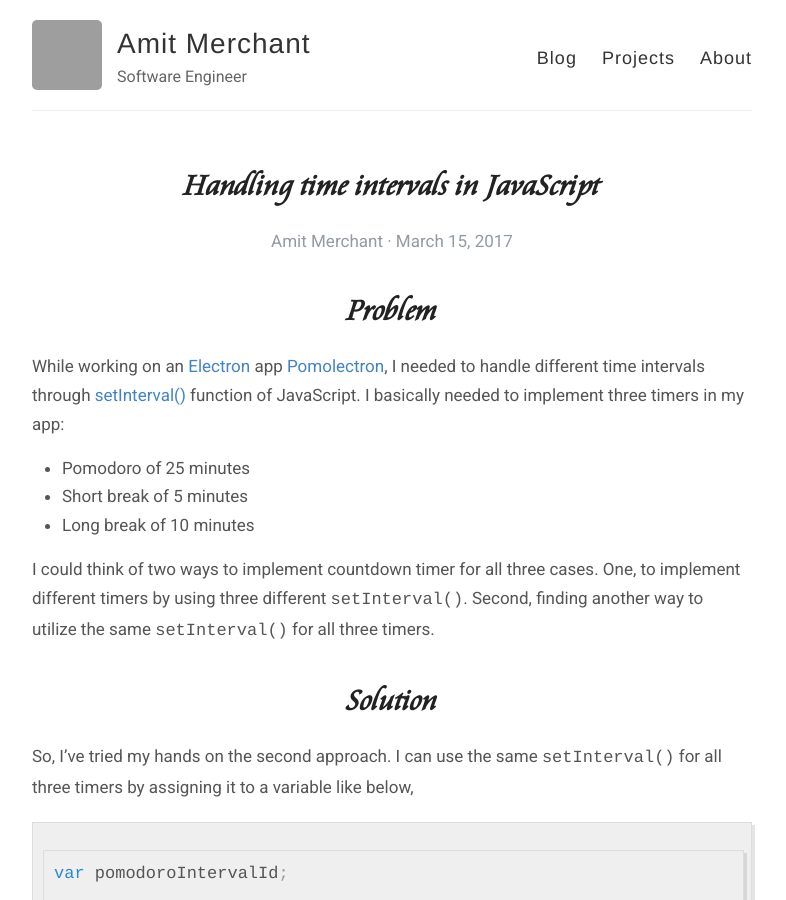
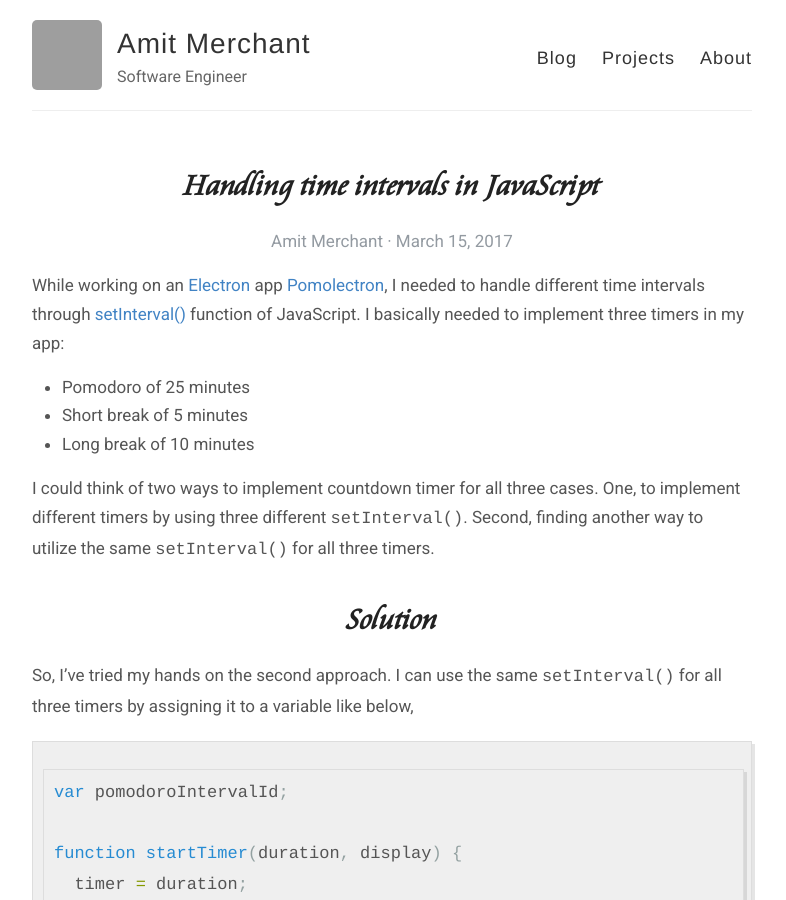
Before and after one commit to varunkumardev/amitmerchant1990.github.io, a Jekyll site: the page built from _posts/2017-3-15-Handling-Time-Intervals-In-Javascript.md, in a window 1280 px wide and 900 px high. Shown: the whole window, without its empty margins (248-1034 px from the left). Built offline with Jekyll 4.4.1, drawn with Linux system fonts in a browser that asks for light colours; comment, search, counter and statistics services are not loaded; grey boxes are pictures that could not be loaded.

Commit message:
Update 2017-3-15-Handling-Time-Intervals-In-Javascript.md

```diff
--- a/_posts/2017-3-15-Handling-Time-Intervals-In-Javascript.md
+++ b/_posts/2017-3-15-Handling-Time-Intervals-In-Javascript.md
@@ -2,8 +2,6 @@
 layout: post
 title: Handling time intervals in JavaScript
 ---
-
-# Problem
 
 While working on an [Electron](electron.atom.io) app [Pomolectron](https://github.com/amitmerchant1990/pomolectron), I needed to handle different time intervals through [setInterval()](https://developer.mozilla.org/en-US/docs/Web/API/WindowOrWorkerGlobalScope/setInterval) function of JavaScript.
 I basically needed to implement three timers in my app:
```
